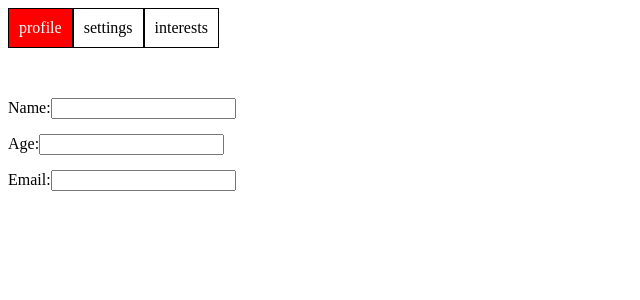
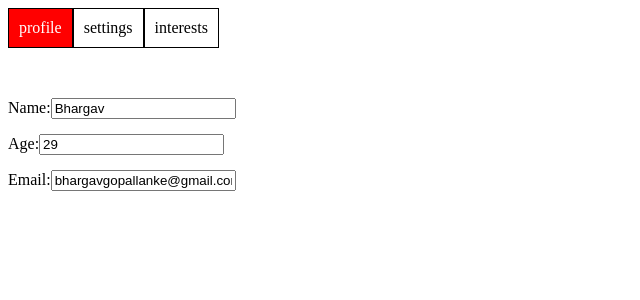
Before and after one commit to bhargavgopal-lanke/Interview-Preparation, a React (Create React App) app in the folder app/: page / in a window 1280 px wide. Shown: the top 300 px of the page, without its empty margins (0-640 px from the left). Built offline with nearby package versions, Linux system fonts and the light colour scheme.

Commit message:
big mistake useState destructuring syntax used curly braces.

```diff
--- a/app/src/App.js
+++ b/app/src/App.js
@@ -7,10 +7,12 @@ import "./App.css";
 function App() {
   const [activeTabs, showActiveTabs] = useState(0);
 
-  const { data, setData } = useState({
+  const [data, setData] = useState({
     name: "Bhargav",
     age: "29",
     email: "bhargavgopallanke@gmail.com",
+    interests: ["Coding", "Sports"],
+    theme: "dark",
   });
 
   const tabs = [
@@ -29,6 +31,8 @@ function App() {
   ];
 
   const ActiveComponent = tabs[activeTabs].component;
+
+  console.log("data", data);
 
   return (
     <div className="App">
```
